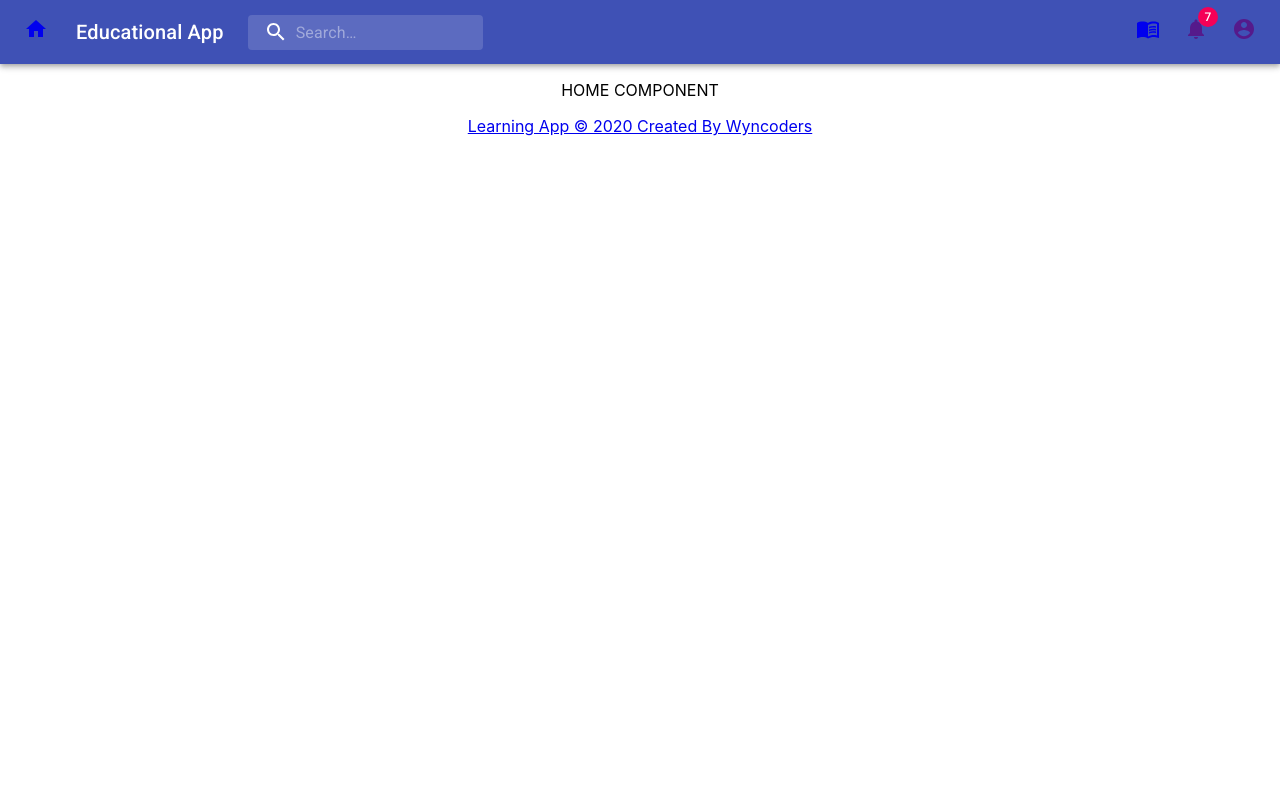
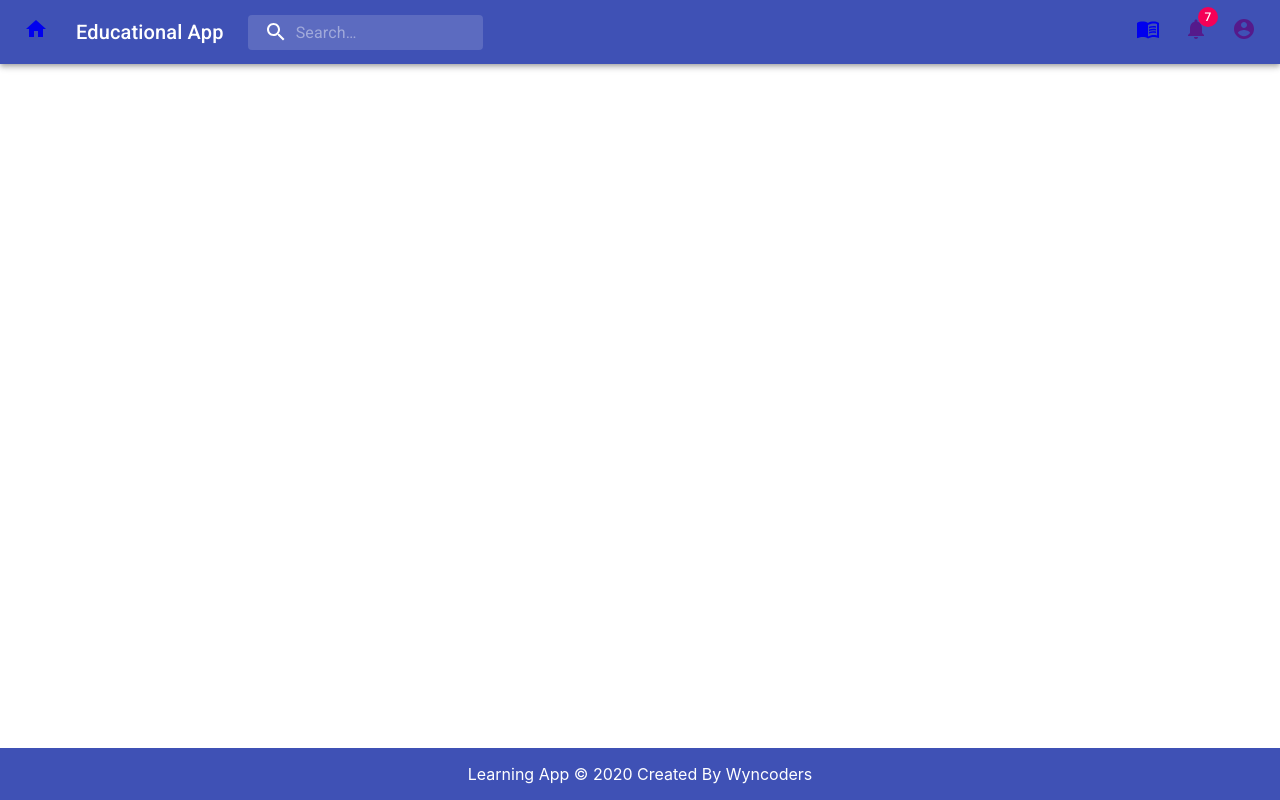
Before and after one commit to mj305/U-FLearningApp, a React (Create React App) app: page / in a window 1280 px wide. Built offline with nearby package versions, Linux system fonts and the light colour scheme.

Commit message:
footer component finished

```diff
--- a/src/App.js
+++ b/src/App.js
@@ -7,7 +7,7 @@ import {
 
 import AboutComponent from './Components/About/AboutComponent';
 import BookSliderComponent from './Components/BookSlider/BookSliderComponent'
-import FooterComponent from './Components/Footer/FooterComponent';
+/* import FooterComponent from './Components/Footer/FooterComponent'; */
 import HomeComponent from './Components/Home/HomeComponent';
 import MediaCard from './Components/BooksCollection/BooksCollectionComponent';
 import PrimarySearchAppBar from './Components/NavBar/NavBarComponent';
@@ -25,8 +25,9 @@ function App() {
            <Route exact path="/bookslider" component={BookSliderComponent} />
            <Route exact path="/about" component={AboutComponent} />
         </Switch>
-       <FooterComponent />
+
      </Router>
+     {/* <FooterComponent /> */}
     </div>
   );
 }
--- a/src/Components/BooksCollection/BooksCollectionComponent.css
+++ b/src/Components/BooksCollection/BooksCollectionComponent.css
@@ -4,5 +4,5 @@
     grid-gap: 2rem;
     justify-items: center;
     background-color: #4d80e4;
-    padding: 25px;
+    padding: 52px;
   }
--- a/src/Components/BooksCollection/BooksCollectionComponent.js
+++ b/src/Components/BooksCollection/BooksCollectionComponent.js
@@ -1,4 +1,6 @@
 import React from 'react';
+
+import FooterComponent from '../Footer/FooterComponent'
 
 import { makeStyles } from '@material-ui/core/styles';
 import Card from '@material-ui/core/Card';
@@ -234,6 +236,7 @@ export default function MediaCard() {
                 </CardActions>
             </Card>
         </div>
+        <FooterComponent />
      </>
     );
 }
--- a/src/Components/Footer/FooterComponent.css
+++ b/src/Components/Footer/FooterComponent.css
@@ -1,6 +1,8 @@
 
 .footer-component-container {
-
+  background-color: #3F51B5;
+  color: white;
+  text-decoration: none;
   margin-top: 19rem;
   text-decoration: none;
   width: 100%;
@@ -8,6 +10,10 @@
   bottom: 0px;
 }
 
-.footer-component-wrapper {
-  background-color: #3F51B5;
+p {
+  color: white;
 }
+
+a:link {
+  text-decoration: none;
+}
--- a/src/Components/Footer/FooterComponent.js
+++ b/src/Components/Footer/FooterComponent.js
@@ -1,15 +1,17 @@
 import React from 'react';
+
+import './FooterComponent.css'
 
 const FooterComponent = () => {
 
-  return (
-    <div className="footer-component-container"  >
-            <div className="footer-component-wrapper" >
-              <a href='https://github.com/mj305/UniteNFightHackathon'  target='blank' >
-              <p>Learning App © 2020 Created By Wyncoders </p>
-              </a>
-            </div>
+    return (
+        <div className="footer-component-container">
+          <div className="footer-component-wrapper">
+            <a href='https://github.com/mj305/UniteNFightHackathon'  target='blank' >
+            <p>Learning App © 2020 Created By Wyncoders </p>
+            </a>
           </div>
+        </div>
   )
 };
 
--- a/src/Components/Home/HomeComponent.js
+++ b/src/Components/Home/HomeComponent.js
@@ -1,9 +1,14 @@
 import React from 'react';
+
+import FooterComponent from '../Footer/FooterComponent'
 
 const HomeComponent = () => {
 
     return(
+      <>
       <p>HOME COMPONENT</p>
+      <FooterComponent />
+      </>
     )
 };
 
```
Also changed, not shown: src/Components/BookSlider/BookSliderComponent.js (+6 -1 lines).
